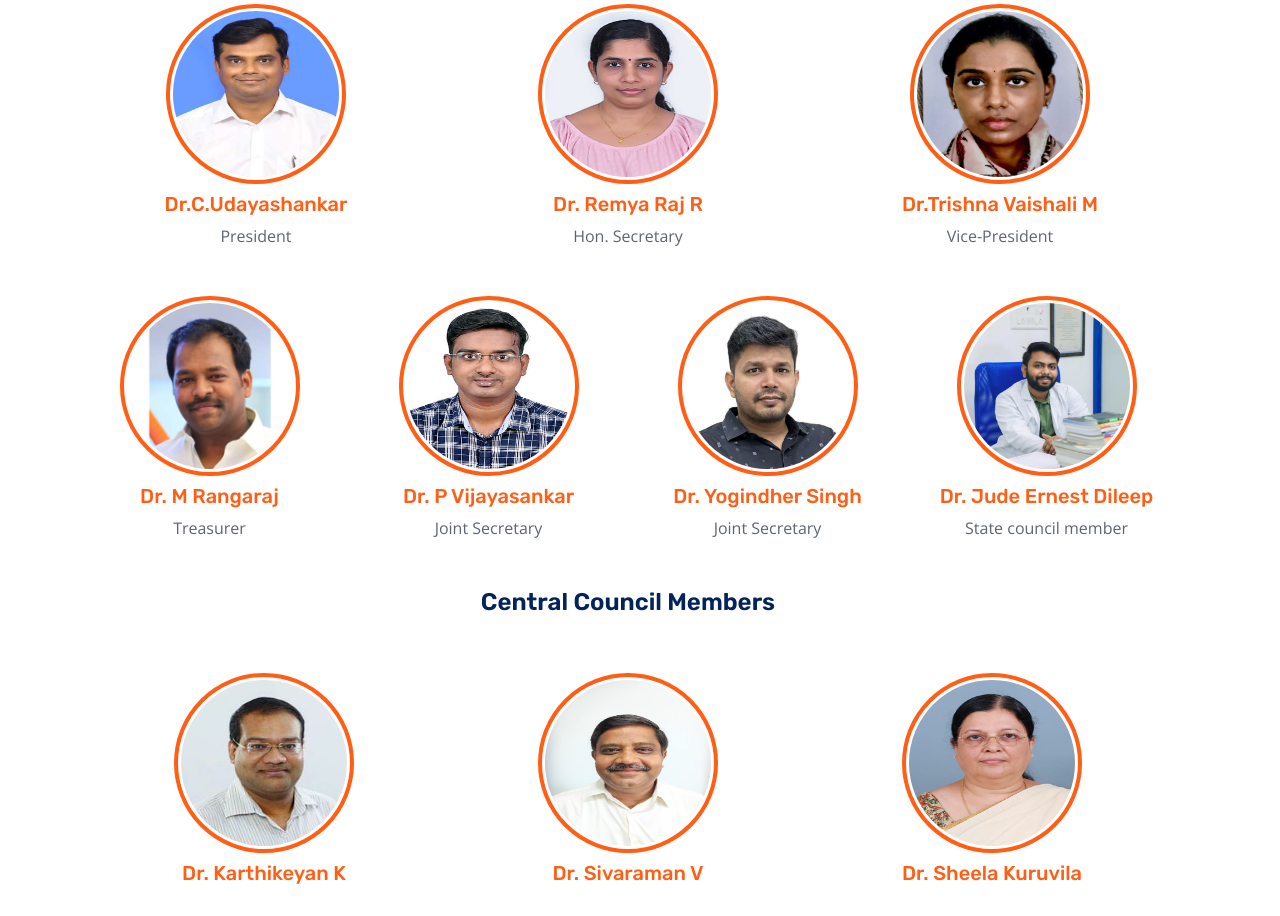
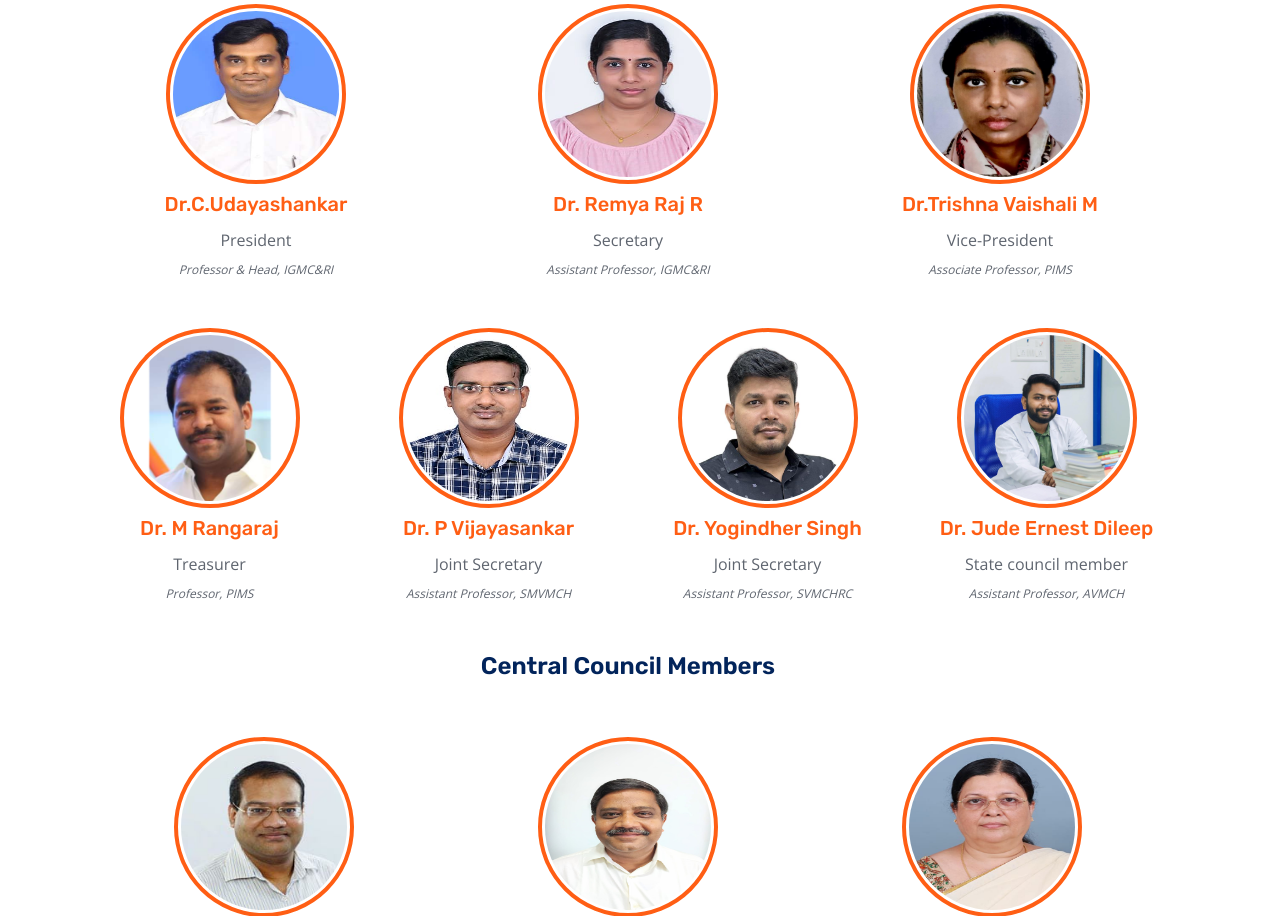
Before and after one commit to ukendiran/dermazonesouth, a PHP site: page /committee.php in a window 1280 px wide, after a click on "IADVL Puducherry Executive". Shown: the part 407-1323 px from the top of the page. Run offline with PHP 8.4, Linux system fonts and the light colour scheme; some libraries are stand-ins or nearby versions.

Commit message:
committe tag

```diff
--- a/committee.php
+++ b/committee.php
@@ -197,7 +197,9 @@ include 'include/navbar.php';
                                             <div class="point"></div>
                                         </div>
                                         <h5 class="title-name"><a href="#">Dr.C.Udayashankar</a></h5>
-                                        <span>President</span>
+                                        <p>President</p>
+                                        <i>Professor & Head, IGMC&RI </i>
+
                                     </div>
                                 </div>
                             </div>
@@ -214,7 +216,8 @@ include 'include/navbar.php';
                                             <div class="point"></div>
                                         </div>
                                         <h5 class="title-name"><a href="#">Dr. Remya Raj R</a></h5>
-                                        <span>Hon. Secretary</span>
+                                        <p>Secretary</p>
+                                        <i>Assistant Professor, IGMC&RI </i>
                                     </div>
                                 </div>
                             </div>
@@ -231,7 +234,8 @@ include 'include/navbar.php';
                                             <div class="point"></div>
                                         </div>
                                         <h5 class="title-name"><a href="#">Dr.Trishna Vaishali M</a></h5>
-                                        <span>Vice-President</span>
+                                        <p>Vice-President</p>
+                                        <i>Associate Professor, PIMS</i>
                                     </div>
                                 </div>
                             </div>
@@ -248,7 +252,8 @@ include 'include/navbar.php';
                                             <div class="point"></div>
                                         </div>
                                         <h5 class="title-name"><a href="#">Dr. M Rangaraj</a></h5>
-                                        <span>Treasurer</span>
+                                        <p>Treasurer</p>
+                                        <i>Professor, PIMS </i>
                                     </div>
                                 </div>
                             </div>
@@ -265,7 +270,8 @@ include 'include/navbar.php';
                                             <div class="point"></div>
                                         </div>
                                         <h5 class="title-name"><a href="#">Dr. P Vijayasankar </a></h5>
-                                        <span>Joint Secretary</span>
+                                        <p>Joint Secretary</p>
+                                        <i>Assistant Professor, SMVMCH</i>
                                     </div>
                                 </div>
                             </div>
@@ -282,7 +288,8 @@ include 'include/navbar.php';
                                             <div class="point"></div>
                                         </div>
                                         <h5 class="title-name"><a href="#">Dr. Yogindher Singh </a></h5>
-                                        <span>Joint Secretary</span>
+                                        <p>Joint Secretary</p>
+                                        <i>Assistant Professor, SVMCHRC</i>
                                     </div>
                                 </div>
                             </div>
@@ -299,7 +306,8 @@ include 'include/navbar.php';
                                             <div class="point"></div>
                                         </div>
                                         <h5 class="title-name"><a href="#">Dr. Jude Ernest Dileep </a></h5>
-                                        <span>State council member</span>
+                                        <p>State council member</p>
+                                        <i>Assistant Professor, AVMCH</i>
                                     </div>
                                 </div>
                             </div>
--- a/css/style.css
+++ b/css/style.css
@@ -1185,7 +1185,7 @@ h6,
     color: var(--primary);
 }
 
-.fw-medium{
+.fw-medium {
     font-size: 30px !important;
 }
 
@@ -1229,7 +1229,7 @@ h6,
 } */
 
 @media (max-width: 420px) {
-   /* .navbar {
+    /* .navbar {
     flex-wrap: nowrap;
    }
    .navbar .navbar-brand {
@@ -1238,9 +1238,22 @@ h6,
     padding-right: 31px;
    } */
 
-   .logo{
+    .logo {
+        font-size: 12px;
+        padding: 0;
+        margin: 0;
+    }
+}
+
+.mr-5 {
+    margin-right: 5px;
+}
+
+#pills-Puducherry .team-content p {
+    margin-bottom: 0px;
+}
+
+#pills-Puducherry .team-content i {
+    margin-bottom: 0px;
     font-size: 12px;
-    padding:0;
-    margin:0;
-   }
 }
```
Also changed, not shown: index.php (+25 -1 lines).
